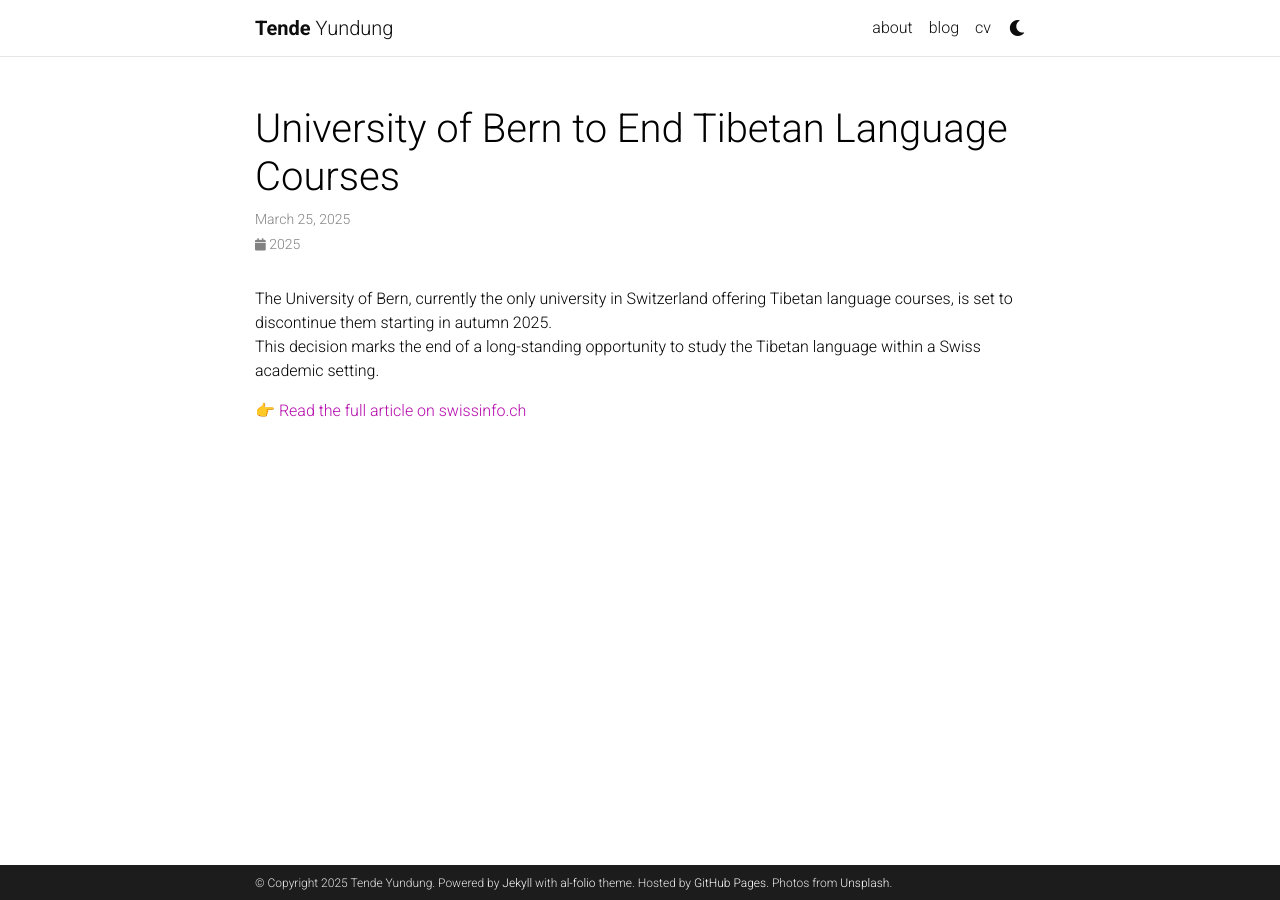
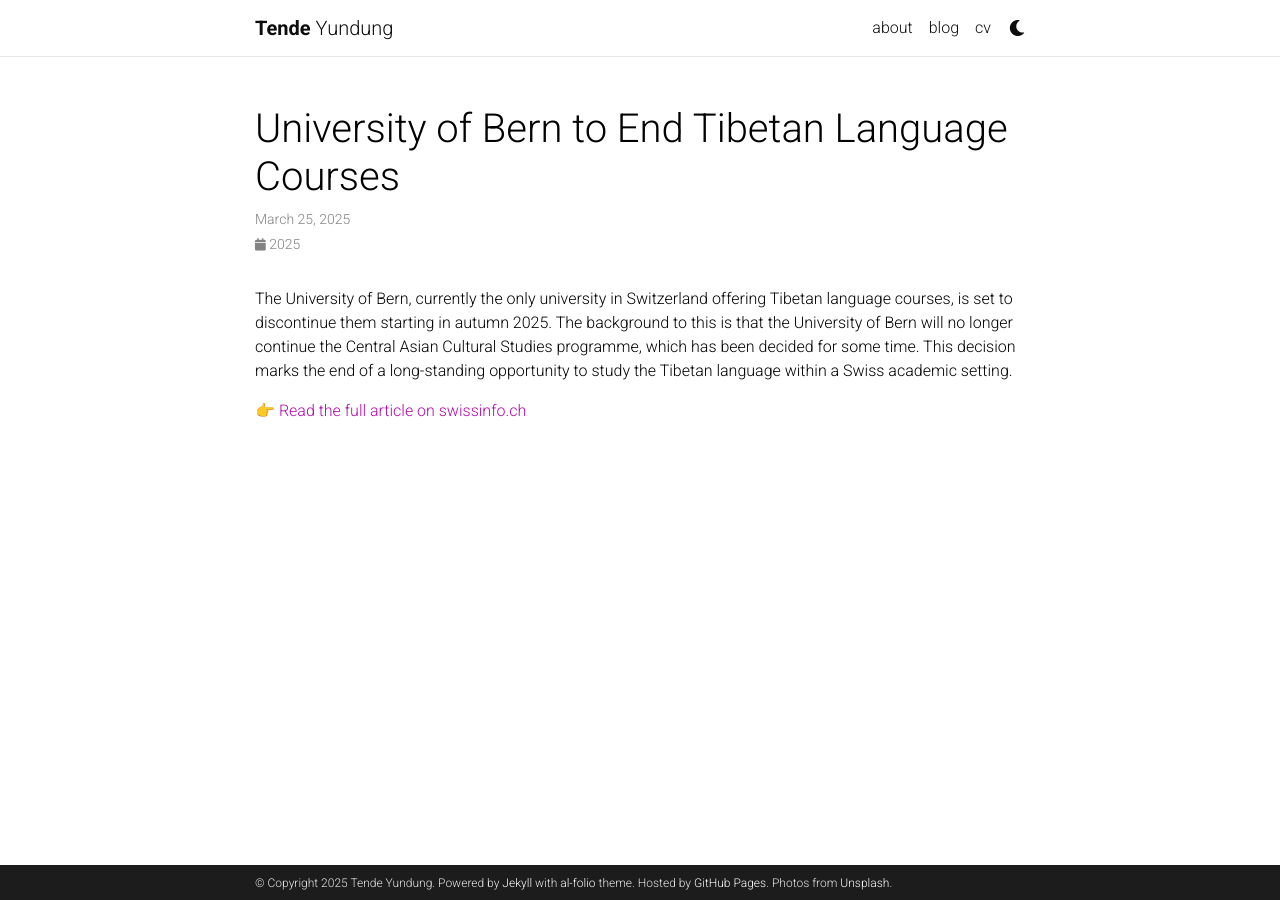
Before and after one commit to yundung/yundung.github.io, a Jekyll site: the page built from _news/announcement_1.md, in a window 1280 px wide. Built offline with Jekyll 4.4.1, drawn with Linux system fonts in a browser that asks for light colours; comment, search, counter and statistics services are not loaded; a style sheet for code colours, icons or effects is not loaded.

Commit message:
News added

```diff
--- a/_news/announcement_1.md
+++ b/_news/announcement_1.md
@@ -7,7 +7,6 @@ visible: true
 related_posts: false
 ---
 
-The University of Bern, currently the only university in Switzerland offering Tibetan language courses, is set to discontinue them starting in autumn 2025.
-This decision marks the end of a long-standing opportunity to study the Tibetan language within a Swiss academic setting.
+The University of Bern, currently the only university in Switzerland offering Tibetan language courses, is set to discontinue them starting in autumn 2025. The background to this is that the University of Bern will no longer continue the Central Asian Cultural Studies programme, which has been decided for some time. This decision marks the end of a long-standing opportunity to study the Tibetan language within a Swiss academic setting.
 
 👉 [Read the full article on swissinfo.ch](https://www.swissinfo.ch/eng/education/tibetan-language-courses-to-stop-at-university-of-bern/89060915)
```
